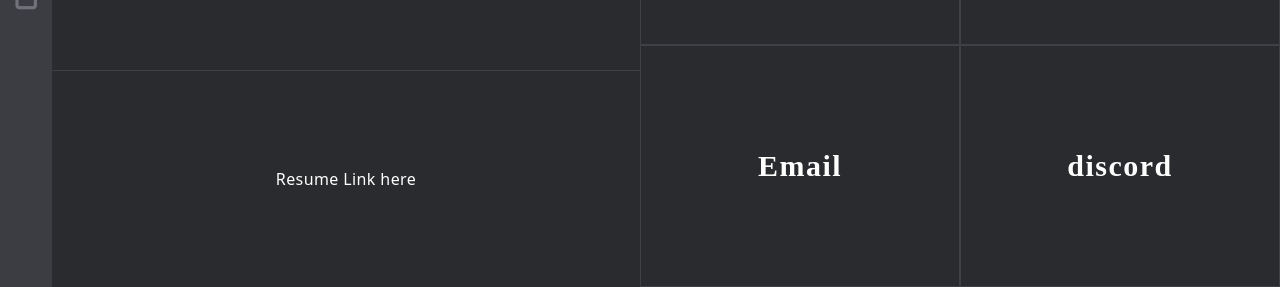
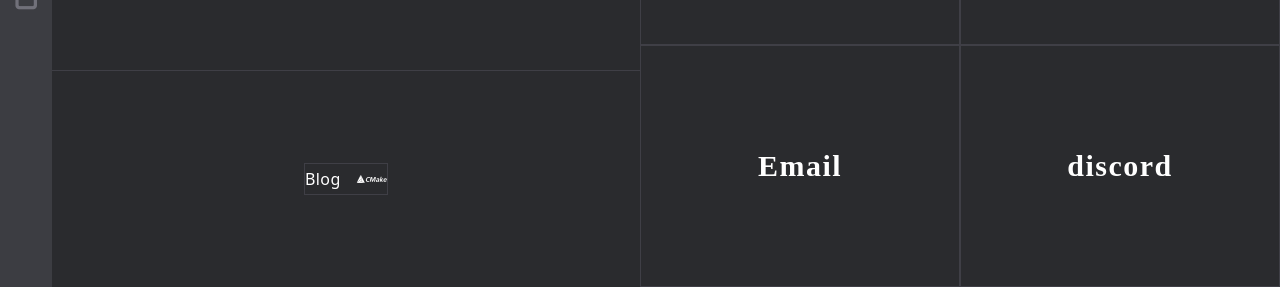
Before and after one commit to gopiinho/devProfile, a Next.js app: page /contact in a window 1280 px wide. Shown: the part 513-800 px from the top of the page. Built offline with nearby package versions, Linux system fonts and the light colour scheme; a web font is replaced by a local one.

Commit message:
Update: Added blog section

```diff
--- a/pages/contact.jsx
+++ b/pages/contact.jsx
@@ -26,7 +26,15 @@ const Contact = () => {
             <div className="flex flex-col w-full">
               <div className="h-[70%]">Paragraph here</div>
               <div className="h-[30%] border-t border-zinc-700 flex text-center items-center justify-center">
-                Resume Link here
+                <Link
+                  href="/blog"
+                  target="_blank"
+                  rel="noopener noreferrer"
+                  className="flex gap-4 items-center justify-center hover:bg-zinc-800 hover:scale-105 border border-zinc-700 hover:text-white transform duration-300"
+                >
+                  Blog
+                  <div className="devicon-github-plain text-3xl"></div>
+                </Link>
               </div>
             </div>
           </div>
```
